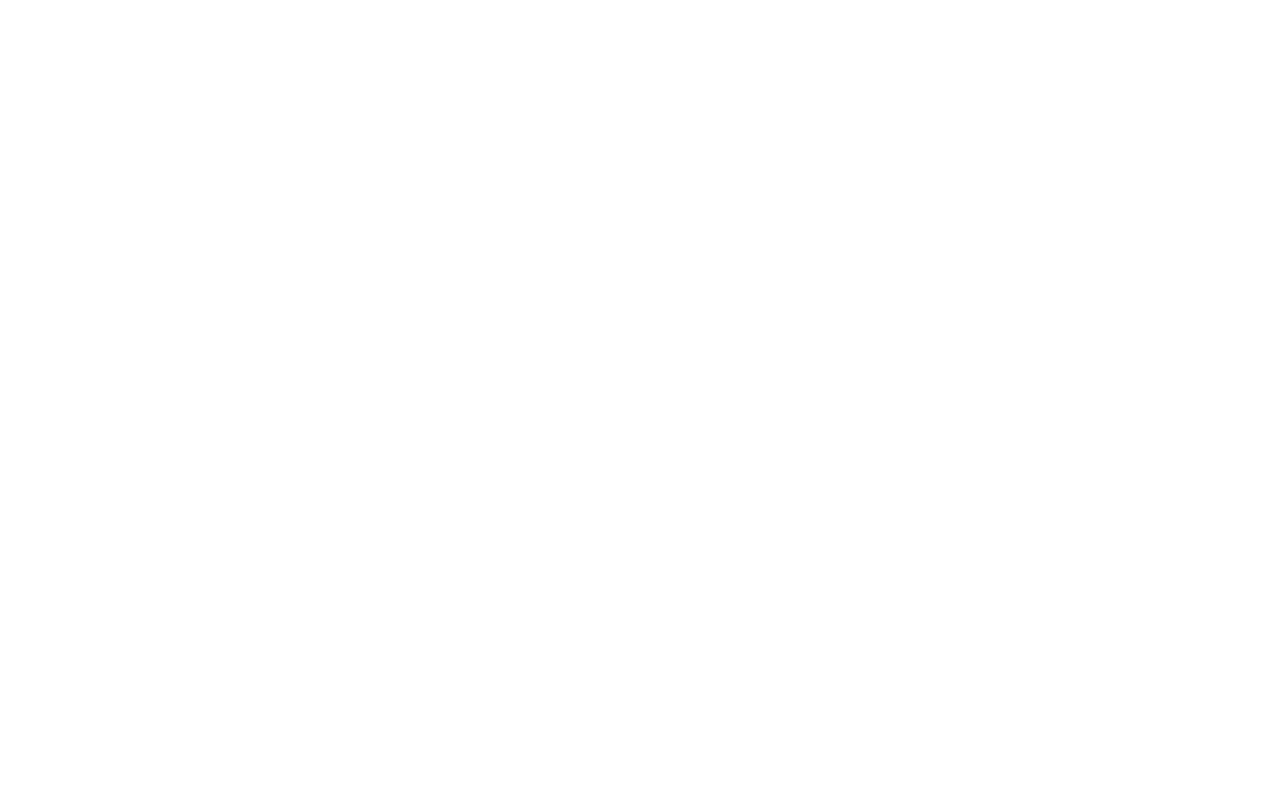
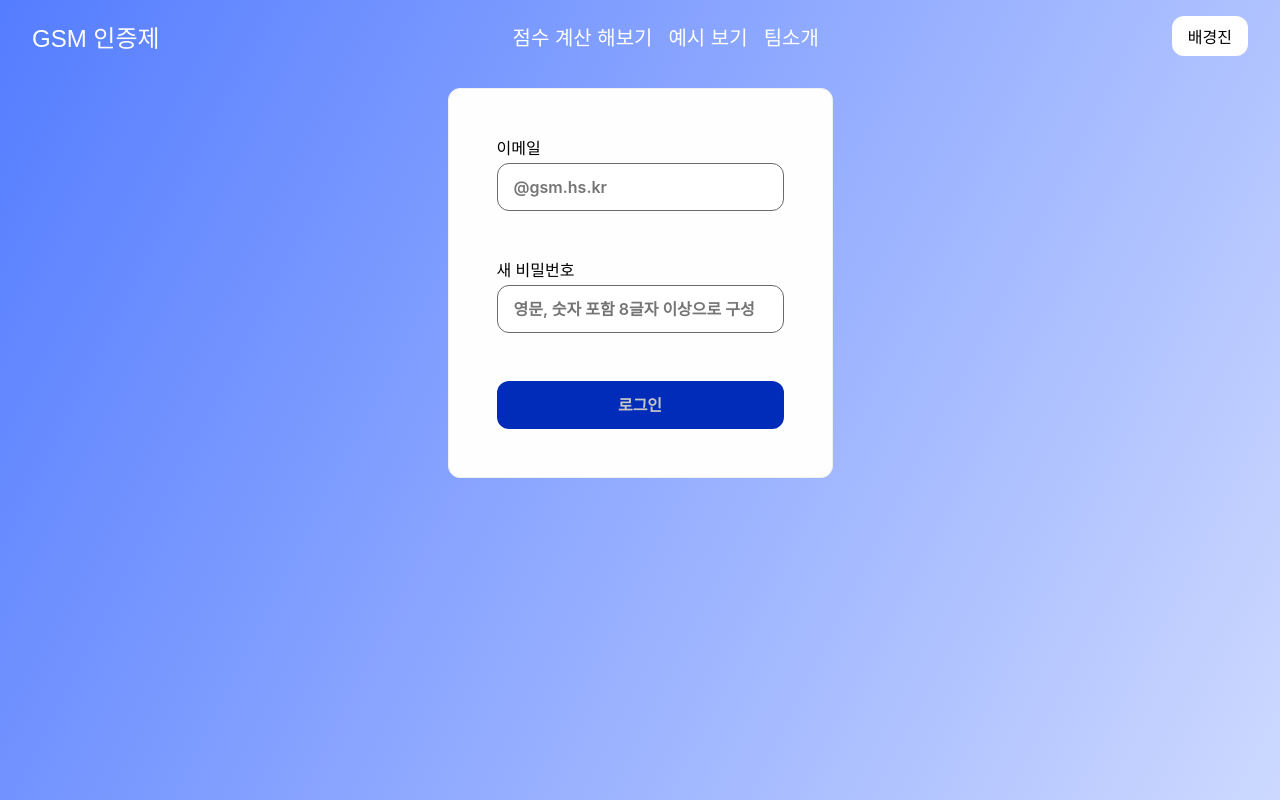
Before and after one commit to let-s-make-friends/GSMC, a React (Vite) app in the folder app/client/: page /login in a window 1280 px wide. Before the commit this address had no page. Built offline with nearby package versions, Linux system fonts and the light colour scheme; a web font is replaced by a local one.

Commit message:
📝 Feat: Login Router, Auth types, Login Page

```diff
--- a/app/client/src/apis/auth.ts
+++ b/app/client/src/apis/auth.ts
@@ -1,5 +1,5 @@
 import { API } from "../types/api";
-import { Auth, CertificateCode } from "../types/auth";
+import { Auth, CertificateCode, SignIn } from "../types/auth";
 
 export const submitSignUp = async (
   email: string,
@@ -26,3 +26,14 @@
   });
   return res;
 };
+
+export const submitLogin = async (email: string, password: string) => {
+  const res = await API<SignIn>("/api/v1/auth/sign-in", {
+    method: "POST",
+    body: {
+      email: email,
+      password: password,
+    },
+  });
+  return res;
+};
--- a/app/client/src/app/router.tsx
+++ b/app/client/src/app/router.tsx
@@ -2,12 +2,14 @@
 import Signup from "../pages/signup/signup";
 import Main from "../pages/main/main";
 import Write from "../pages/write/write";
+import Login from "../pages/login/login";
 
 export const Router = () => {
   return (
     <BrowserRouter>
       <Routes>
         <Route path="/signup" element={<Signup />} />
+        <Route path="/login" element={<Login />} />
         <Route path="/main" element={<Main />} />
         <Route path="/write" element={<Write />} />
       </Routes>
--- /dev/null
+++ b/app/client/src/pages/login/login.tsx
@@ -0,0 +1,60 @@
+import * as S from "./styles";
+
+import { useState, useEffect } from "react";
+import { DefaultButton, Header, Input } from "../../components";
+import { submitLogin } from "../../apis/auth";
+import { useNavigate } from "react-router-dom";
+
+// sxxxxx@gsm.hs.kr
+const emailRegEx = /^s\d{5}@gsm\.hs\.kr$/;
+// 영문, 숫자, 특수문자를 포함하여 8글자 이상으로 적어주세요.
+const passwordRegEx = /^(?=.*[a-zA-Z])(?=.*[0-9]).{8,}$/;
+
+const Login = () => {
+  const [email, setEmail] = useState("");
+  const [password, setPassword] = useState("");
+  const [signinActive, setSigninActive] = useState(false);
+
+  useEffect(() => {
+    setSigninActive(
+      !(
+        !email ||
+        !password ||
+        !emailRegEx.test(email) ||
+        !passwordRegEx.test(password)
+      )
+    );
+  }, [email, password]);
+  const go = useNavigate();
+  return (
+    <S.Container>
+      <Header />
+      <S.Wrapper>
+        <Input
+          label="이메일"
+          placeholder="@gsm.hs.kr"
+          type="email"
+          onChange={(e) => setEmail(e.target.value)}
+        />
+
+        <Input
+          label="새 비밀번호"
+          placeholder="영문, 숫자 포함 8글자 이상으로 구성"
+          type="password"
+          onChange={(e) => setPassword(e.target.value)}
+        />
+
+        <DefaultButton
+          label="로그인"
+          active={signinActive}
+          onClick={async () => {
+            const res = await submitLogin(email, password);
+            res.success ? go("/main") : setEmail("");
+          }}
+        />
+      </S.Wrapper>
+    </S.Container>
+  );
+};
+
+export default Login;
--- /dev/null
+++ b/app/client/src/pages/login/styles.ts
@@ -0,0 +1,23 @@
+import styled from "styled-components";
+
+export const Container = styled.div`
+  display: flex;
+  flex-direction: column;
+  align-items: center;
+
+  height: 100vh;
+  gap: 1rem;
+`;
+
+export const Wrapper = styled.div`
+  display: flex;
+  flex-direction: column;
+  justify-content: center;
+
+  padding: 3rem;
+  gap: 3rem;
+
+  border-radius: 0.75rem;
+  border: 1px solid var(--New-group-gray-100, #eff0f2);
+  background: #fefefe;
+`;
--- a/app/client/src/types/auth.ts
+++ b/app/client/src/types/auth.ts
@@ -1,5 +1,8 @@
 export interface CertificateCode {
   email: string;
+}
+export interface SignIn extends CertificateCode {
+  password: string;
 }
 
 export interface Auth extends CertificateCode {
```
